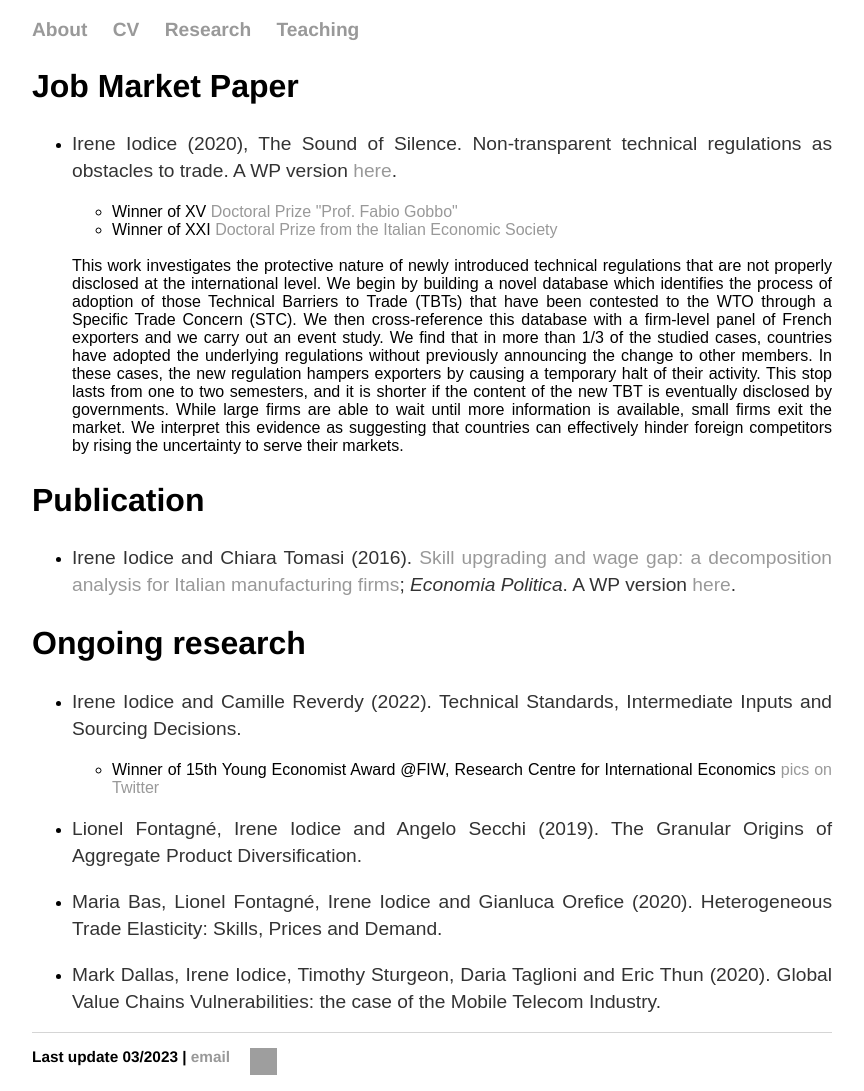
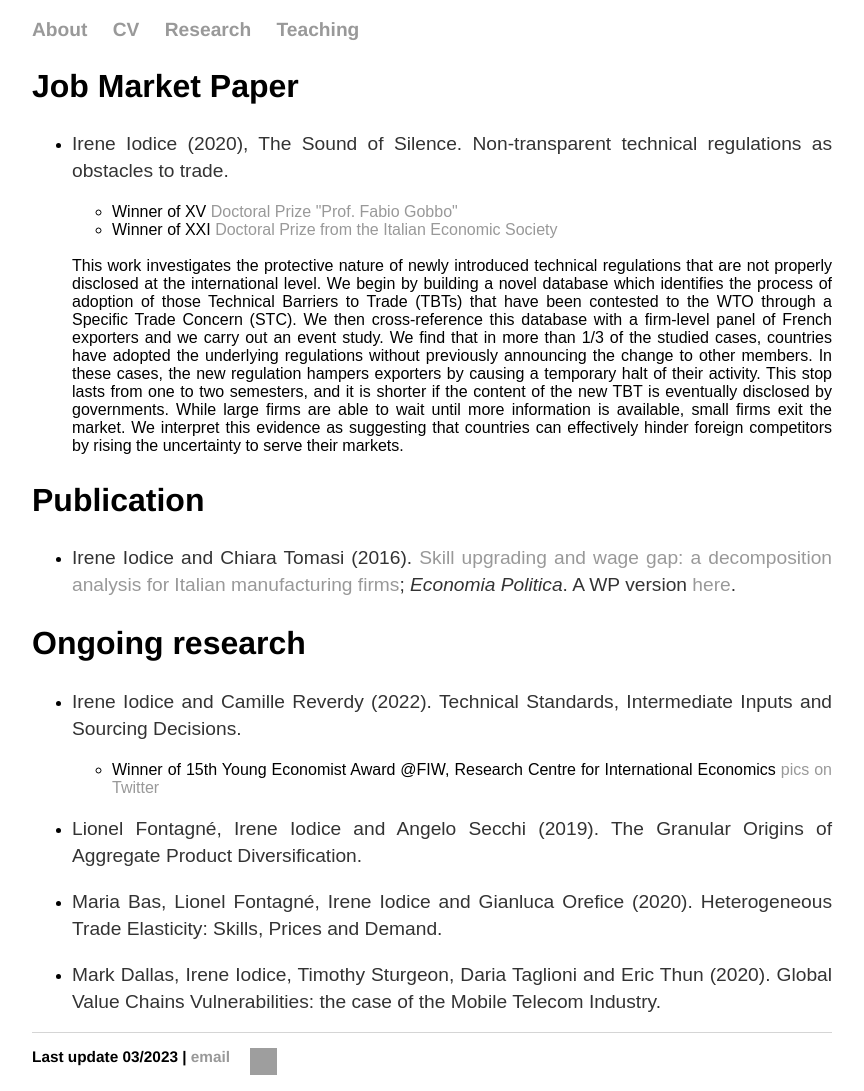
Before and after one commit to ioire/ioire.github.io, a Jekyll site: the page built from research/index.html, in a window 1280 px wide. Shown: the whole page, without its empty margins (208-1072 px from the left). Built offline with Jekyll 4.4.1, drawn with Linux system fonts in a browser that asks for light colours; grey boxes are pictures that could not be loaded.

Commit message:
Update index.html

```diff
--- a/research/index.html
+++ b/research/index.html
@@ -5,7 +5,7 @@ title: Irene Iodice
 <div class="blurb">
 	 <h2>Job Market Paper</h2>
 	<ul>
-  <li> <p> Irene Iodice (2020), The Sound of Silence. Non-transparent technical regulations as obstacles to trade. A WP version <a href="https://github.com/ioire/ioire.github.io/tree/master/images/JM_paper.pdf" target="_blank">here</a>.</p> </li>
+  <li> <p> Irene Iodice (2020), The Sound of Silence. Non-transparent technical regulations as obstacles to trade.</p> </li>
 	<ul> <br>
  <li> Winner of XV <a href="https://siepi.org/wp-content/uploads/2020/04/Premio-Gobbo_2020-scaled.jpg"> Doctoral Prize "Prof. Fabio Gobbo" </a> </li>
  <li> Winner of XXI <a href="https://www.siecon.org/it/premi/xxi-edizione-premio-sie/vincitori"> Doctoral Prize from the Italian Economic Society </a> </li>
```
